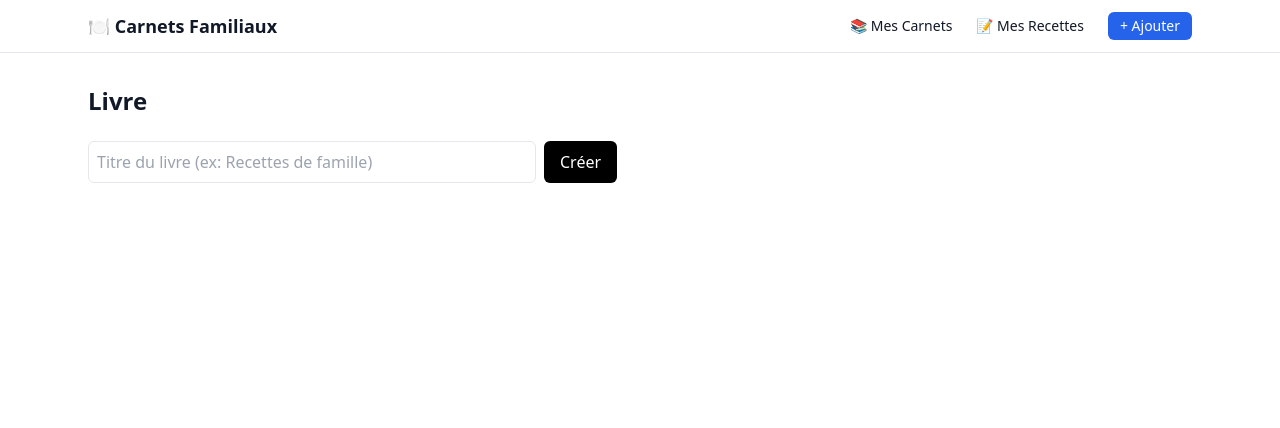
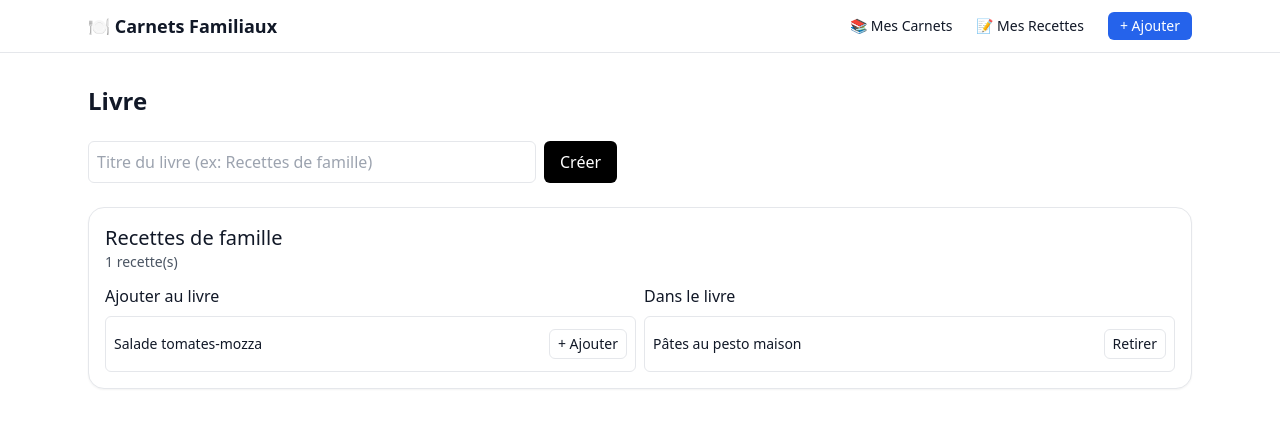
Before and after one commit to oliviertgpls-tech/Fdt-2, a Next.js app: page /library in a window 1280 px wide. Shown: the top 428 px of the page. Built offline with nearby package versions, Linux system fonts and the light colour scheme.

Commit message:
Update RecipesProvider.tsx

```diff
--- a/contexts/RecipesProvider.tsx
+++ b/contexts/RecipesProvider.tsx
@@ -1,25 +1,85 @@
 "use client";
 
 import React, { createContext, useContext, useState } from "react";
+import type { Recipe, Book } from "@/lib/types";
 
-export type Recipe = {
-  id: string;
-  title: string;
-  description?: string;
-  tags?: string[];
-  ingredients?: string[];
-  steps?: string[];
-  author?: string;
-};
+// 🎯 Quelques recettes d'exemple pour commencer
+const initialRecipes: Recipe[] = [
+  {
+    id: "r1",
+    title: "Pâtes au pesto maison",
+    description: "Un classique simple et savoureux",
+    imageUrl: "https://images.unsplash.com/photo-1621389508051-d7ffb5dc8bbf?q=80&w=1200",
+    ingredients: [
+      "200g de pâtes",
+      "50g de basilic frais",
+      "50g de pignons de pin",
+      "100g de parmesan râpé",
+      "100ml d'huile d'olive",
+      "2 gousses d'ail",
+      "Sel et poivre"
+    ],
+    steps: `1. Faire cuire les pâtes dans une grande casserole d'eau salée selon les instructions du paquet.
 
-export type Book = { id: string; title: string; recipeIds: string[] };
+2. Pendant ce temps, mixer le basilic, les pignons, l'ail et le parmesan avec l'huile d'olive jusqu'à obtenir une pâte lisse.
+
+3. Égoutter les pâtes en gardant un peu d'eau de cuisson.
+
+4. Mélanger les pâtes avec le pesto, ajouter un peu d'eau de cuisson si nécessaire.
+
+5. Servir immédiatement avec du parmesan supplémentaire.`,
+    author: "Mamie Jeanne",
+    prepMinutes: 20,
+    tags: ["italien", "végétarien", "rapide"],
+    createdAt: Date.now() - 86400000 // Il y a 1 jour
+  },
+  {
+    id: "r2",
+    title: "Salade tomates-mozza",
+    description: "Fraîcheur et simplicité pour l'été",
+    imageUrl: "https://images.unsplash.com/photo-1512621776951-a57141f2eefd?q=80&w=1200",
+    ingredients: [
+      "4 belles tomates mûres",
+      "200g de mozzarella di bufala",
+      "Quelques feuilles de basilic frais",
+      "Huile d'olive extra vierge",
+      "Sel de mer, poivre du moulin"
+    ],
+    steps: `1. Laver et trancher les tomates en rondelles épaisses.
+
+2. Égoutter et trancher la mozzarella.
+
+3. Alterner tomates et mozzarella sur une assiette.
+
+4. Parsemer de feuilles de basilic ciselées.
+
+5. Arroser d'huile d'olive, saler et poivrer.
+
+6. Laisser reposer 10 minutes avant de servir.`,
+    author: "Papa",
+    prepMinutes: 10,
+    tags: ["entrée", "été", "italien"],
+    createdAt: Date.now() - 172800000 // Il y a 2 jours
+  }
+];
+
+// 📚 Un carnet d'exemple
+const initialBooks: Book[] = [
+  {
+    id: "b1",
+    title: "Recettes de famille",
+    description: "Les meilleures recettes transmises de génération en génération",
+    recipeIds: ["r1"], // Contient déjà le pesto
+    createdAt: Date.now() - 86400000
+  }
+];
 
 type RecipesContextType = {
   // Recettes
   recipes: Recipe[];
   addRecipe: (title: string) => void;
 
-  // Carnets (books)
+  // Carnets
   books: Book[];
   createBook: (title: string) => void;
   addRecipeToBook: (bookId: string, recipeId: string) => void;
@@ -29,53 +89,62 @@ type RecipesContextType = {
 const RecipesContext = createContext<RecipesContextType | undefined>(undefined);
 
 export function RecipesProvider({ children }: { children: React.ReactNode }) {
-  const [recipes, setRecipes] = useState<Recipe[]>([]);
-  const [books, setBooks] = useState<Book[]>([]);
+  const [recipes, setRecipes] = useState<Recipe[]>(initialRecipes);
+  const [books, setBooks] = useState<Book[]>(initialBooks);
 
-  // ==== Recettes ====
+  // ➕ Ajouter une nouvelle recette (basique pour l'instant)
   function addRecipe(title: string) {
-    const t = title.trim();
-    if (!t) return;
-    setRecipes((prev) => [
-      ...prev,
-      {
-        id: crypto.randomUUID(),
-        title: t,
-        description: "",
-        tags: [],
-        ingredients: [],
-        steps: [],
-        author: "",
-      },
-    ]);
+    const trimmedTitle = title.trim();
+    if (!trimmedTitle) return;
+
+    const newRecipe: Recipe = {
+      id: `r-${Date.now()}`,
+      title: trimmedTitle,
+      ingredients: [],
+      steps: "",
+      createdAt: Date.now()
+    };
+
+    setRecipes(prev => [newRecipe, ...prev]);
   }
 
-  // ==== Carnets ====
+  // 📚 Créer un nouveau carnet
   function createBook(title: string) {
-    const t = title.trim();
-    if (!t) return;
-    setBooks((prev) => [
-      { id: crypto.randomUUID(), title: t, recipeIds: [] },
-      ...prev,
-    ]);
+    const trimmedTitle = title.trim();
+    if (!trimmedTitle) return;
+
+    const newBook: Book = {
+      id: `b-${Date.now()}`,
+      title: trimmedTitle,
+      recipeIds: [],
+      createdAt: Date.now()
+    };
+
+    setBooks(prev => [newBook, ...prev]);
   }
 
+  // ➕ Ajouter une recette à un carnet
   function addRecipeToBook(bookId: string, recipeId: string) {
-    setBooks((prev) =>
-      prev.map((b) =>
-        b.id === bookId && !b.recipeIds.includes(recipeId)
-          ? { ...b, recipeIds: [...b.recipeIds, recipeId] }
-          : b
+    setBooks(prev =>
+      prev.map(book =>
+        book.id === bookId && !book.recipeIds.includes(recipeId)
+          ? { ...book, recipeIds: [...book.recipeIds, recipeId], updatedAt: Date.now() }
+          : book
       )
     );
   }
 
+  // ➖ Retirer une recette d'un carnet
   function removeRecipeFromBook(bookId: string, recipeId: string) {
-    setBooks((prev) =>
-      prev.map((b) =>
-        b.id === bookId
-          ? { ...b, recipeIds: b.recipeIds.filter((id) => id !== recipeId) }
-          : b
+    setBooks(prev =>
+      prev.map(book =>
+        book.id === bookId
+          ? {
+              ...book,
+              recipeIds: book.recipeIds.filter(id => id !== recipeId),
+              updatedAt: Date.now()
+            }
+          : book
       )
     );
   }
@@ -97,7 +166,9 @@ export function RecipesProvider({ children }: { children: React.ReactNode }) {
 }
 
 export function useRecipes() {
-  const ctx = useContext(RecipesContext);
-  if (!ctx) throw new Error("useRecipes must be used within <RecipesProvider>");
-  return ctx;
+  const context = useContext(RecipesContext);
+  if (!context) {
+    throw new Error("useRecipes doit être utilisé dans un RecipesProvider");
+  }
+  return context;
 }
```
